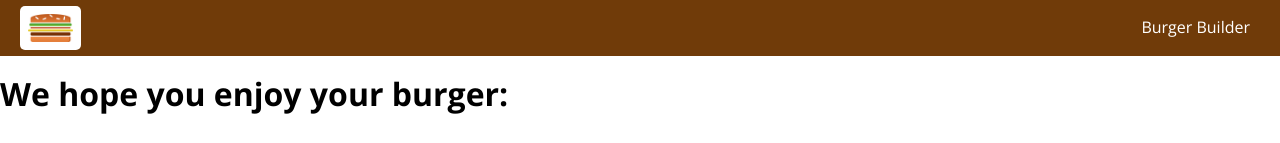
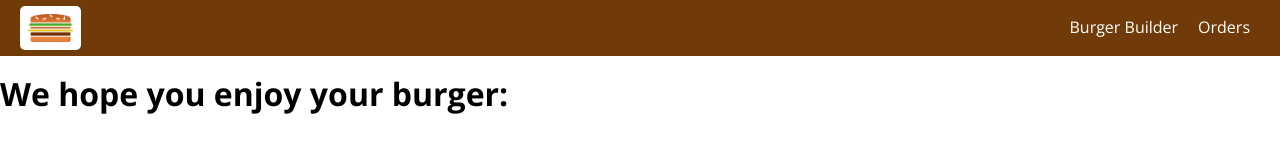
Before and after one commit to Mia5391/react-burger-builder, a React (Create React App) app: page /checkout in a window 1280 px wide. Shown: the top 143 px of the page. Built offline with nearby package versions, Linux system fonts and the light colour scheme.

Commit message:
fix menu css

```diff
--- a/src/components/Navigation/NavigationItems/NavigationItems.module.css
+++ b/src/components/Navigation/NavigationItems/NavigationItems.module.css
@@ -3,13 +3,13 @@
     padding: 0;
     list-style: none;
     display: flex;
-    flex-flow: column;
+    flex-flow: row;
     align-items: center;
     height: 100%;
 }
 
-@media (min-width: 500) {
+@media (max-width: 500px) {
     .NavigationItems {
-        flex-flow: row;
+        flex-flow: column;
     }
 }
```
